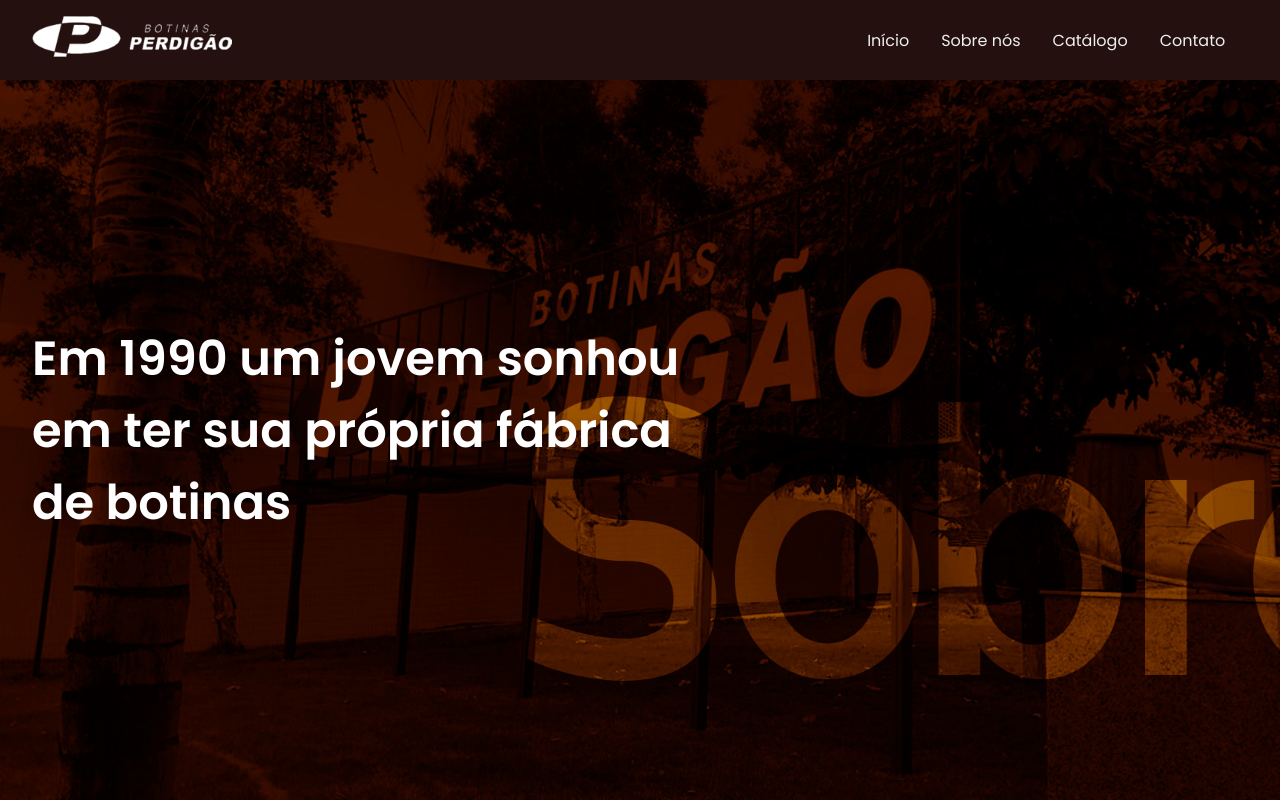
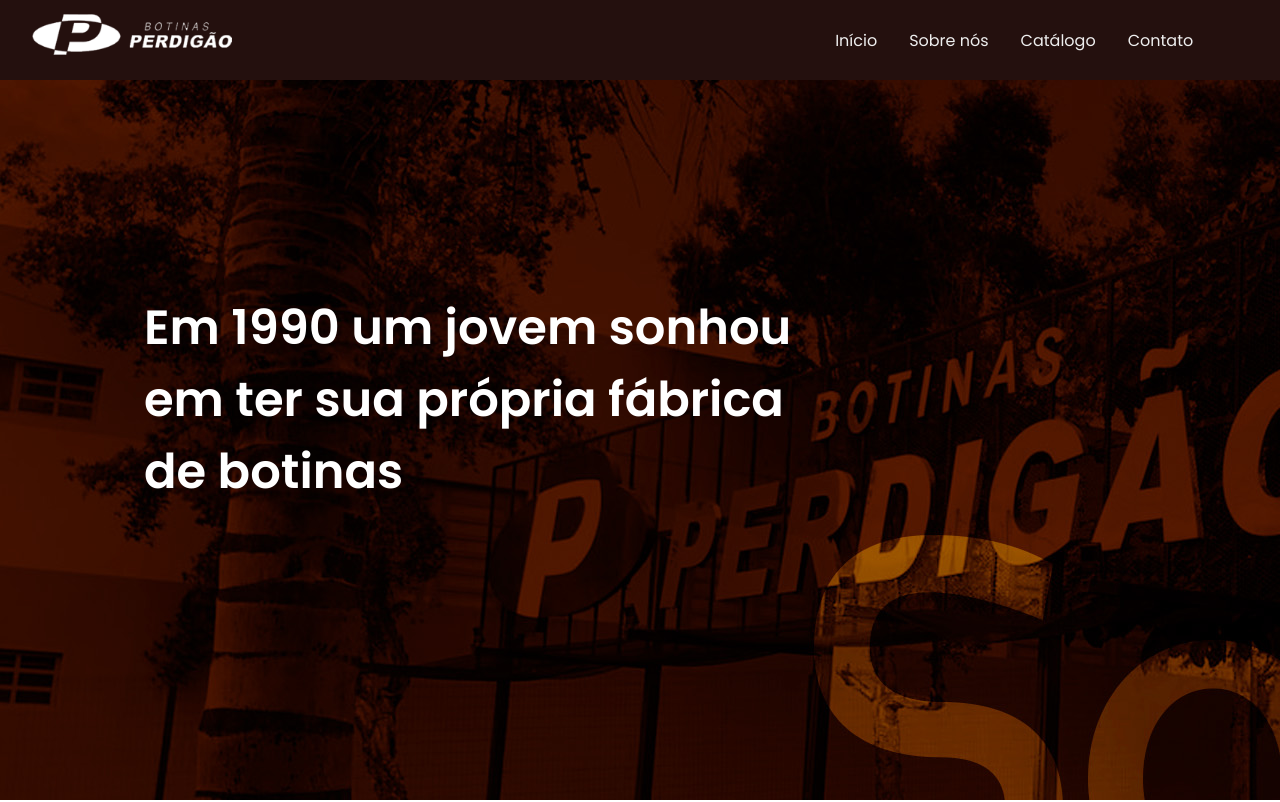
Before and after one commit to NiloMarcos/ReactJS-BotinasPerdig-o, a React (Create React App) app: page /sobre-nos in a window 1280 px wide. Shown: the top 802 px of the page. Built offline with nearby package versions, Linux system fonts and the light colour scheme.

Commit message:
ajustando o grid do header

```diff
--- a/src/components/Header/nav.js
+++ b/src/components/Header/nav.js
@@ -19,6 +19,7 @@
 
 	return (
 		<header>
+			<section className="content-header">
 				<a href="/">
 					<img src={Logo} alt="Logo do Header" className='header-logo' />
 				</a>
@@ -40,6 +41,7 @@
 					onClick={showNavbar}>
 					<FaBars />
 				</button>
+			</section>
 		</header>
 	);
 }
--- a/src/components/Header/styles.scss
+++ b/src/components/Header/styles.scss
@@ -18,6 +18,15 @@
   position: fixed;
   width: 100%;
 	z-index: 9;
+}
+
+.content-header {
+	display: flex;
+	justify-content: space-between;
+	width: 100%;
+	max-width: 1440px;
+	margin: 0 auto;
+	position: relative;
 }
 
 nav a {
--- a/src/pages/About/index.js
+++ b/src/pages/About/index.js
@@ -32,9 +32,11 @@
 
       <div>
         <div className="banner-princiapal ">
-          <img src={banner} alt="Banner sobre nós" />
+          {/* <img src={banner} alt="Banner sobre nós" /> */}
 
-          <p className="title-about">Em 1990 um jovem sonhou em ter sua própria fábrica de botinas</p>
+          <div className="banner-text-content">
+            <p className="title-about">Em 1990 um jovem sonhou em ter sua própria fábrica de botinas</p>
+          </div>
         </div>
 
         <div className="pics-outside" id="about">
--- a/src/pages/About/styles.scss
+++ b/src/pages/About/styles.scss
@@ -1,15 +1,27 @@
 
 .banner-princiapal {
 	position: relative;
+	background-image: url('../../assets/sobre-banner.jpg');
+	background-repeat: no-repeat;
+	height: 100vh;
+
+	display: flex;
+	align-items: center;
+
+	.banner-text-content {
+		max-width: 1440px;
+		width: 100%;
+		margin: 0 auto;
+	}
 }
 
 .title-about {
-	position: absolute;
-	top: 40%;
+	// position: absolute;
+	// top: 40%;
 	color: #FFF;
-	padding: 0 2rem;
+	padding: 0 9rem;
 	font-size: 3rem;
-	max-width: 740px;
+	max-width: 1000px;
 	font-weight: 600;
 }
 
@@ -193,8 +205,8 @@
 
 @media screen and (min-width: 50px) and (max-width: 1024px) {
 	.title-about {
-		font-size: 1rem;
-		max-width: 300px;
+		font-size: 2rem;
+		// max-width: 300px;
 		padding: 0 2rem;
 	}
 	.container-grid-mobile {
```
Also changed, not shown: src/pages/Home/styles.scss (+1 -6 lines). Lines whose indentation alone changed are shown as unchanged.
